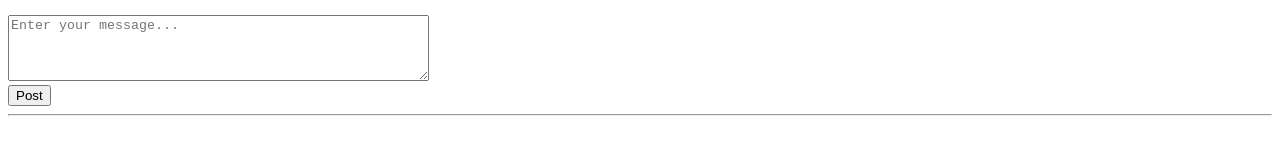
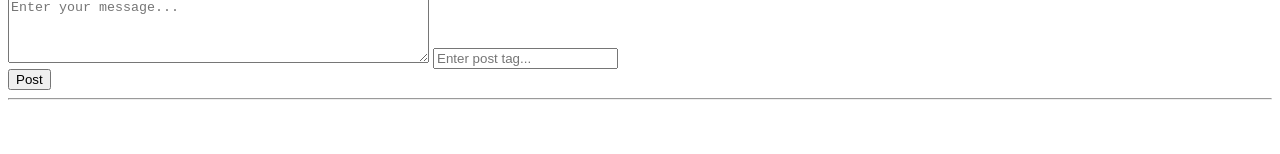
Before and after one commit to badelgado2003/phase-1-project, a plain HTML site: page index.html in a window 1280 px wide. Both pictures are taken after a click on the button "Create Post✉️". Shown: the part 166-320 px from the top of the page. Drawn offline with Linux system fonts and the light colour scheme.

Commit message:
Added input for tags

```diff
--- a/index.html
+++ b/index.html
@@ -23,9 +23,8 @@
       <form class="add-post-form">
         <input type="text" name="title" value placeholder="Enter post title..." class="input-text">
         <br>
-
-        <br>
         <textarea type="text" name="message" value placeholder="Enter your message..." class="input-text" rows="4" cols="50"></textarea>
+        <input type="text" name="tag" value placeholder="Enter post tag..." class="input-tag">
         <br>
         <input type="submit" name="submit" value="Post" class="submit">
       </form>
```
